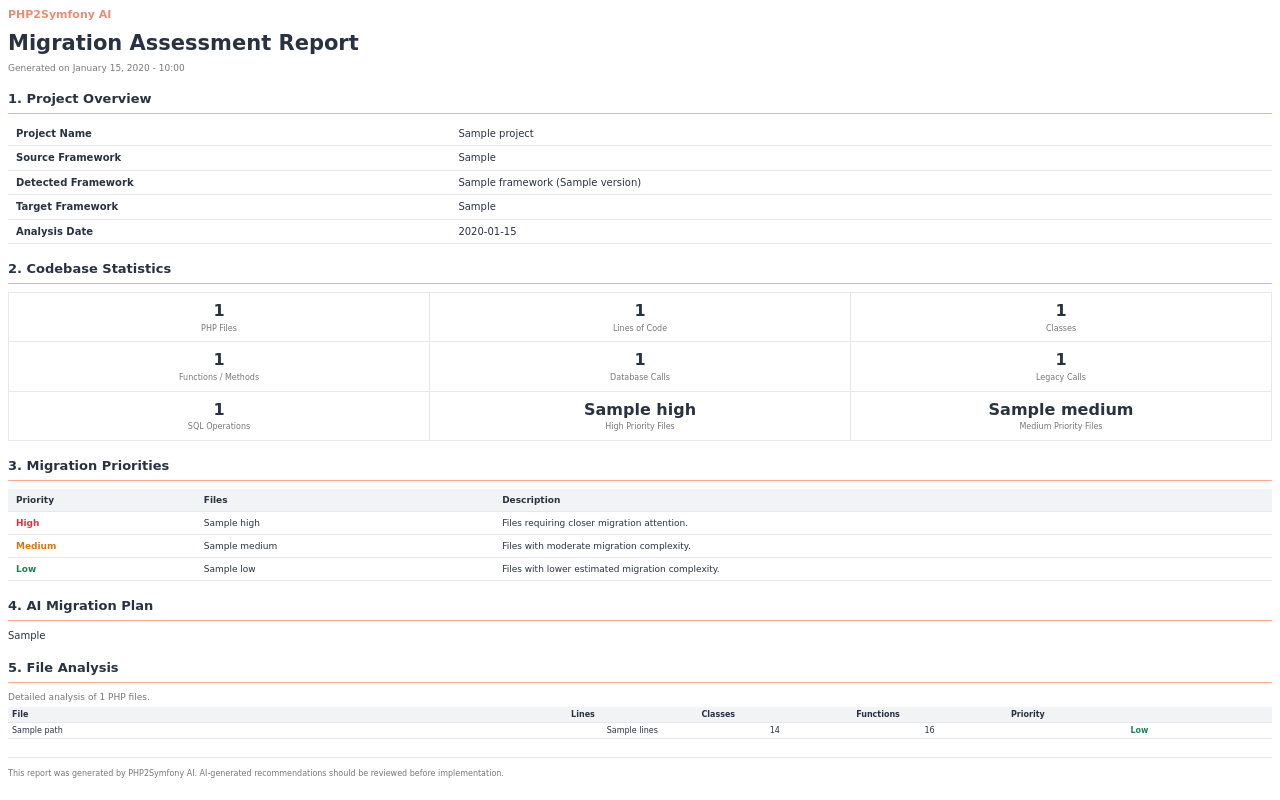
After one commit to Lubna93/php-to-symfony-ai, a Symfony app: template templates/migration_project/report.html.twig in a window 1280 px wide. The commit adds this page. Run offline with Twig, Linux system fonts and the light colour scheme; the template is opened without the code that fills it: most values are stand-ins (such as "Sample title", 1, 10 or a date in 2020); some libraries are stand-ins or nearby versions.

Commit message:
feat: add PDF report

```diff
--- a/composer.json
+++ b/composer.json
@@ -10,6 +10,7 @@
         "doctrine/doctrine-bundle": "^3.3",
         "doctrine/doctrine-migrations-bundle": "^4.0",
         "doctrine/orm": "^3.7",
+        "dompdf/dompdf": "^3.1",
         "easycorp/easyadmin-bundle": "^5.10",
         "knpuniversity/oauth2-client-bundle": "^2.20",
         "league/commonmark": "^2.10",
--- /dev/null
+++ b/templates/migration_project/report.html.twig
@@ -0,0 +1,484 @@
+
+<!DOCTYPE html>
+<html lang="en">
+<head>
+    <meta charset="UTF-8">
+    <title>PHP2Symfony AI - Migration Assessment Report</title>
+
+    <style>
+        @page {
+            size: A4;
+            margin: 15mm 15mm;
+        }
+
+        /* General */
+        body {
+            font-family: "DejaVu Sans", sans-serif;
+            font-size: 10px;
+            line-height: 1.35;
+            color: #293241;
+        }
+
+        h1, h2, h3 {
+            color: #293241;
+        }
+
+        h1 {
+            font-size: 21px;
+            margin: 0 0 5px;
+        }
+
+        h2 {
+            font-size: 13px;
+            margin: 16px 0 8px;
+            padding-bottom: 5px;
+            border-bottom: 1px solid #ffaa91;
+        }
+
+        h3 {
+            font-size: 11px;
+            margin: 12px 0 6px;
+        }
+
+        p {
+            margin: 4px 0;
+        }
+
+        .subtitle {
+            color: #777;
+            font-size: 9px;
+        }
+
+        .header {
+            margin-bottom: 16px;
+        }
+
+        .brand {
+            color: #e88e76;
+            font-size: 11px;
+            font-weight: bold;
+            margin-bottom: 6px;
+        }
+
+        /* Sections */
+        .section {
+            margin-bottom: 12px;
+        }
+
+        /* General Tables */
+        table {
+            width: 100%;
+            border-collapse: collapse;
+        }
+
+        th {
+            background-color: #f1f3f5;
+            text-align: left;
+            font-weight: bold;
+        }
+
+        th, td {
+            padding: 6px 8px;
+            border-bottom: 1px solid #e5e7eb;
+            vertical-align: top;
+        }
+
+        /* 1. Project Overview */
+        .overview-table td {
+            padding: 5px 8px;
+        }
+
+        .overview-table td:first-child {
+            width: 35%;
+            font-weight: bold;
+        }
+
+        /* 2. Codebase Statistics */
+        .stats-table {
+            margin-top: 6px;
+        }
+
+        .stats-table td {
+            width: 33.33%;
+            padding: 7px 6px;
+            text-align: center;
+            border: 1px solid #e5e7eb;
+        }
+
+        .stat-value {
+            font-size: 16px;
+            font-weight: bold;
+            color: #293241;
+        }
+
+        .stat-label {
+            font-size: 8px;
+            color: #777;
+            margin-top: 2px;
+        }
+
+        /* 3. Migration Priorities */
+        .priority-table th,
+        .priority-table td {
+            padding: 5px 8px;
+            font-size: 9px;
+        }
+
+        .priority-high {
+            color: #dc3545;
+            font-weight: bold;
+        }
+
+        .priority-medium {
+            color: #d97706;
+            font-weight: bold;
+        }
+
+        .priority-low {
+            color: #198754;
+            font-weight: bold;
+        }
+
+        /* 4. AI Migration Plan */
+        .migration-plan {
+            font-size: 10px;
+            line-height: 1.45;
+        }
+
+        .migration-plan h1 {
+            font-size: 16px;
+            margin: 14px 0 7px;
+        }
+
+        .migration-plan h2 {
+            font-size: 13px;
+            margin: 16px 0 8px;
+            padding-bottom: 4px;
+        }
+
+        .migration-plan h3 {
+            font-size: 11px;
+            margin: 12px 0 6px;
+        }
+
+        .migration-plan p {
+            margin: 5px 0;
+        }
+
+        .migration-plan ul,
+        .migration-plan ol {
+            margin: 6px 0;
+            padding-left: 20px;
+        }
+
+        .migration-plan li {
+            margin-bottom: 3px;
+        }
+
+        .migration-plan pre {
+            background-color: #f5f5f5;
+            padding: 8px;
+            font-size: 9px;
+            line-height: 1.3;
+            white-space: pre-wrap;
+            overflow-wrap: break-word;
+        }
+
+        .migration-plan code {
+            font-family: monospace;
+            font-size: 9px;
+        }
+
+        .migration-plan table {
+            font-size: 9px;
+            margin: 8px 0;
+        }
+
+        .migration-plan table th,
+        .migration-plan table td {
+            padding: 4px 6px;
+        }
+
+        /* 5. File Analysis */
+        .file-analysis-table {
+            width: 100%;
+            border-collapse: collapse;
+            table-layout: fixed;
+            font-size: 8px;
+            line-height: 1.15;
+        }
+
+        .file-analysis-table th,
+        .file-analysis-table td {
+            padding: 3px 4px;
+            border-bottom: 1px solid #e5e7eb;
+            vertical-align: middle;
+            overflow-wrap: break-word;
+        }
+
+        .file-analysis-table th {
+            background-color: #f1f3f5;
+            font-size: 8px;
+            font-weight: bold;
+        }
+
+        .file-analysis-table thead {
+            display: table-header-group;
+        }
+
+        .file-analysis-table tr {
+            page-break-inside: avoid;
+        }
+
+        .file-analysis-table tbody tr:nth-child(even) {
+            background-color: #fafafa;
+        }
+
+        .file-analysis-table .file-path {
+            width: 45%;
+            overflow-wrap: anywhere;
+        }
+
+        .file-analysis-table .number {
+            text-align: center;
+        }
+
+        .file-analysis-table .priority {
+            text-align: center;
+            font-weight: bold;
+        }
+
+        .page-break {
+            page-break-before: always;
+        }
+
+        /* Footer */
+        .footer-note {
+            margin-top: 18px;
+            padding-top: 10px;
+            border-top: 1px solid #e5e7eb;
+            font-size: 8px;
+            line-height: 1.4;
+            color: #777;
+        }
+    </style>
+</head>
+
+<body>
+
+    {# Report Header #}
+
+    <div class="header">
+        <div class="brand">PHP2Symfony AI</div>
+
+        <h1>Migration Assessment Report</h1>
+
+        <p class="subtitle">
+            Generated on {{ generatedAt|date('F d, Y - H:i') }}
+        </p>
+    </div>
+
+    {# 1. Project Overview #}
+
+    <div class="section">
+        <h2>1. Project Overview</h2>
+
+        <table class="overview-table">
+            <tbody>
+                <tr>
+                    <td>Project Name</td>
+                    <td>{{ project.name }}</td>
+                </tr>
+                <tr>
+                    <td>Source Framework</td>
+                    <td>{{ project.sourceFramework }}</td>
+                </tr>
+                <tr>
+                    <td>Detected Framework</td>
+                    <td>
+                        {{ detectedFramework.framework|default('Not detected') }}
+                        {% if detectedFramework.version is defined and detectedFramework.version %}
+                            ({{ detectedFramework.version }})
+                        {% endif %}
+                    </td>
+                </tr>
+                <tr>
+                    <td>Target Framework</td>
+                    <td>{{ project.targetFramework }}</td>
+                </tr>
+                <tr>
+                    <td>Analysis Date</td>
+                    <td>{{ generatedAt|date('Y-m-d') }}</td>
+                </tr>
+            </tbody>
+        </table>
+    </div>
+
+    {# 2. Codebase Statistics #}
+
+    <div class="section">
+        <h2>2. Codebase Statistics</h2>
+
+        <table class="stats-table">
+            <tbody>
+                <tr>
+                    <td>
+                        <div class="stat-value">{{ analysis.totalFiles }}</div>
+                        <div class="stat-label">PHP Files</div>
+                    </td>
+                    <td>
+                        <div class="stat-value">{{ totalLines }}</div>
+                        <div class="stat-label">Lines of Code</div>
+                    </td>
+                    <td>
+                        <div class="stat-value">{{ analysis.totalClasses }}</div>
+                        <div class="stat-label">Classes</div>
+                    </td>
+                </tr>
+
+                <tr>
+                    <td>
+                        <div class="stat-value">{{ analysis.totalFunctions }}</div>
+                        <div class="stat-label">Functions / Methods</div>
+                    </td>
+                    <td>
+                        <div class="stat-value">{{ analysis.totalDatabaseCalls }}</div>
+                        <div class="stat-label">Database Calls</div>
+                    </td>
+                    <td>
+                        <div class="stat-value">{{ analysis.totalLegacyCalls }}</div>
+                        <div class="stat-label">Legacy Calls</div>
+                    </td>
+                </tr>
+
+                <tr>
+                    <td>
+                        <div class="stat-value">{{ analysis.totalSqlOperations }}</div>
+                        <div class="stat-label">SQL Operations</div>
+                    </td>
+                    <td>
+                        <div class="stat-value">{{ priorities.High }}</div>
+                        <div class="stat-label">High Priority Files</div>
+                    </td>
+                    <td>
+                        <div class="stat-value">{{ priorities.Medium }}</div>
+                        <div class="stat-label">Medium Priority Files</div>
+                    </td>
+                </tr>
+            </tbody>
+        </table>
+    </div>
+
+    {# 3. Migration Priorities #}
+
+    <div class="section">
+        <h2>3. Migration Priorities</h2>
+
+        <table class="priority-table">
+            <thead>
+                <tr>
+                    <th>Priority</th>
+                    <th>Files</th>
+                    <th>Description</th>
+                </tr>
+            </thead>
+
+            <tbody>
+                <tr>
+                    <td class="priority-high">High</td>
+                    <td>{{ priorities.High }}</td>
+                    <td>Files requiring closer migration attention.</td>
+                </tr>
+
+                <tr>
+                    <td class="priority-medium">Medium</td>
+                    <td>{{ priorities.Medium }}</td>
+                    <td>Files with moderate migration complexity.</td>
+                </tr>
+
+                <tr>
+                    <td class="priority-low">Low</td>
+                    <td>{{ priorities.Low }}</td>
+                    <td>Files with lower estimated migration complexity.</td>
+                </tr>
+            </tbody>
+        </table>
+    </div>
+
+    {# 4. AI Migration Plan #}
+
+    <div class="section">
+        <h2>4. AI Migration Plan</h2>
+
+        <div class="migration-plan">
+            {{ planHtml|raw }}
+        </div>
+    </div>
+
+    {# 5. File Analysis - Last Section #}
+
+    <div class="section">
+        <h2>5. File Analysis</h2>
+
+        <p class="subtitle">
+            Detailed analysis of {{ analysis.totalFiles }} PHP files.
+        </p>
+
+        <table class="file-analysis-table">
+            <thead>
+                <tr>
+                    <th style="width: 45%;">File</th>
+                    <th style="width: 10%;">Lines</th>
+                    <th style="width: 12%;">Classes</th>
+                    <th style="width: 12%;">Functions</th>
+                    <th style="width: 21%;">Priority</th>
+                </tr>
+            </thead>
+
+            <tbody>
+                {% for file in analysis.files %}
+                    <tr>
+                        <td class="file-path">
+                            {{ file.path }}
+                        </td>
+
+                        <td class="number">
+                            {{ file.lines }}
+                        </td>
+
+                        <td class="number">
+                            {{ file.classes|length }}
+                        </td>
+
+                        <td class="number">
+                            {{ file.functions|length }}
+                        </td>
+
+                        <td class="priority">
+                            {% if file.priority == 'High' %}
+                                <span class="priority-high">High</span>
+                            {% elseif file.priority == 'Medium' %}
+                                <span class="priority-medium">Medium</span>
+                            {% else %}
+                                <span class="priority-low">Low</span>
+                            {% endif %}
+                        </td>
+                    </tr>
+                {% else %}
+                    <tr>
+                        <td colspan="5">
+                            No PHP files found.
+                        </td>
+                    </tr>
+                {% endfor %}
+            </tbody>
+        </table>
+    </div>
+
+    <div class="footer-note">
+        This report was generated by PHP2Symfony AI.
+        AI-generated recommendations should be reviewed before implementation.
+    </div>
+
+</body>
+</html>
```
Also changed, not shown: src/Controller/MigrationProjectController.php (+89 -0 lines), templates/migration_project/_components/_migration_plan_card.html.twig (+47 -13 lines), 1 other file.
